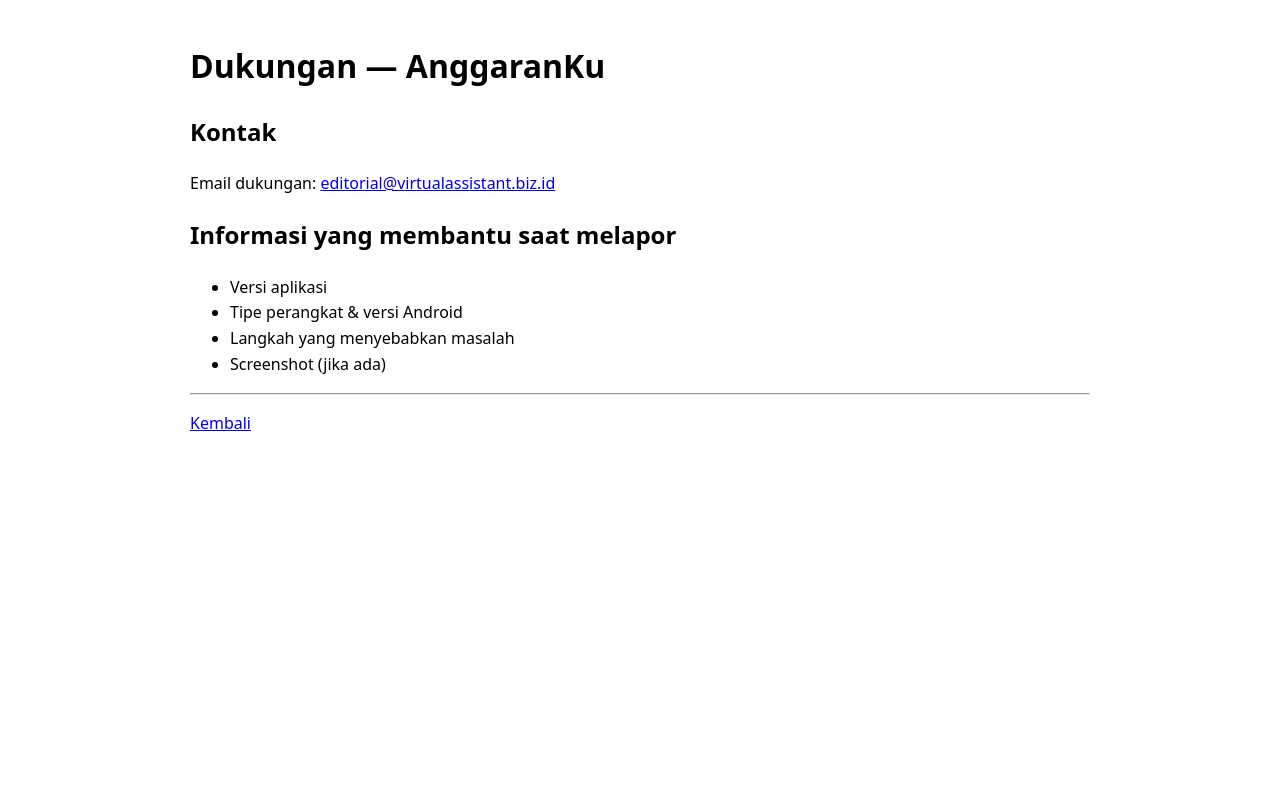
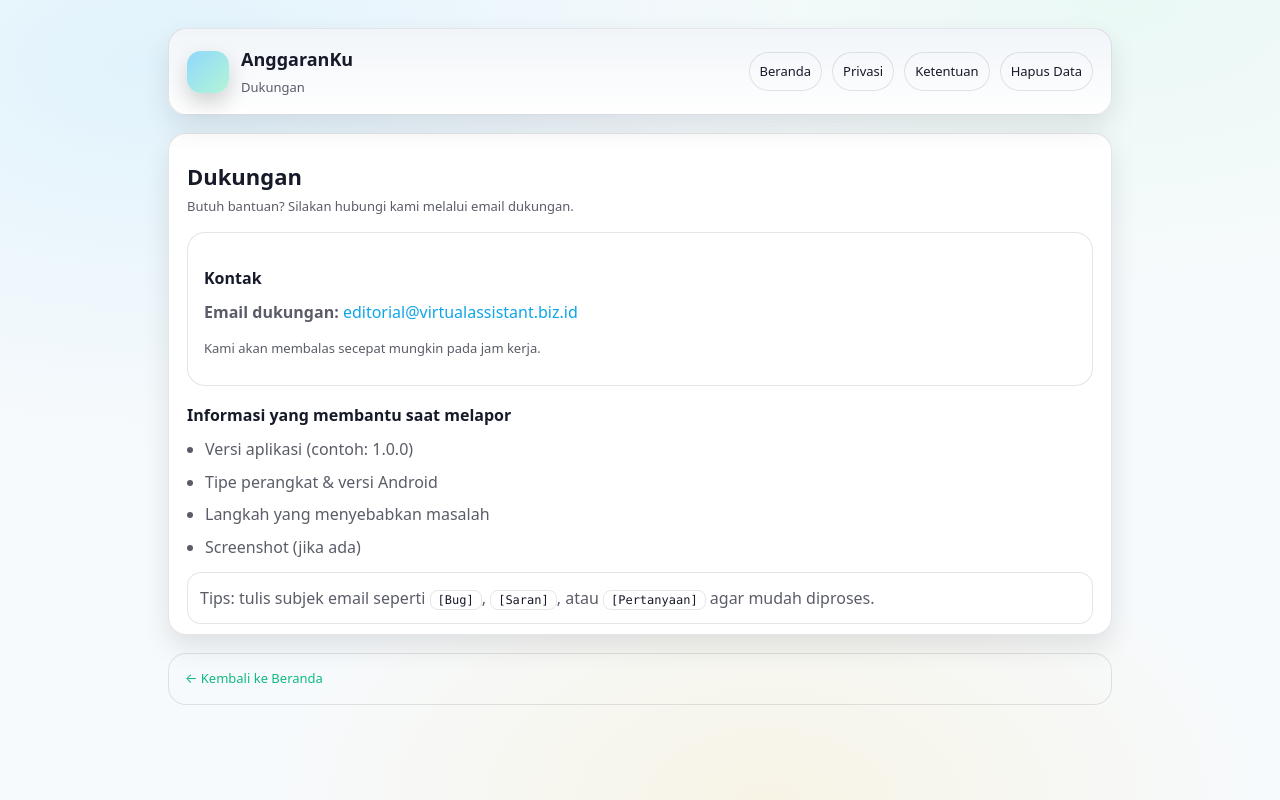
Before and after one commit to idvirtualassistant/AnggaranKu, a plain HTML site: page support.html in a window 1280 px wide. Drawn offline with Linux system fonts and the light colour scheme.

Commit message:
Update support.html

```diff
--- a/support.html
+++ b/support.html
@@ -3,23 +3,54 @@
 <head>
   <meta charset="utf-8" />
   <meta name="viewport" content="width=device-width,initial-scale=1" />
+  <meta name="description" content="Dukungan AnggaranKu. Kontak dan informasi pelaporan masalah." />
   <title>Dukungan — AnggaranKu</title>
+  <link rel="stylesheet" href="styles.css" />
 </head>
-<body style="font-family:system-ui;max-width:900px;margin:40px auto;line-height:1.6;padding:0 16px;">
-  <h1>Dukungan — AnggaranKu</h1>
+<body>
+  <div class="container">
+    <header class="topbar">
+      <div class="brand">
+        <div class="logo" aria-hidden="true"></div>
+        <div>
+          <h1>AnggaranKu</h1>
+          <p>Dukungan</p>
+        </div>
+      </div>
+      <nav class="nav" aria-label="Navigasi">
+        <a href="index.html">Beranda</a>
+        <a href="privacy.html">Privasi</a>
+        <a href="terms.html">Ketentuan</a>
+        <a href="deletion.html">Hapus Data</a>
+      </nav>
+    </header>
 
-  <h2>Kontak</h2>
-  <p>Email dukungan: <a href="mailto:editorial@virtualassistant.biz.id">editorial@virtualassistant.biz.id</a></p>
+    <main class="article">
+      <h2>Dukungan</h2>
+      <p class="meta">Butuh bantuan? Silakan hubungi kami melalui email dukungan.</p>
 
-  <h2>Informasi yang membantu saat melapor</h2>
-  <ul>
-    <li>Versi aplikasi</li>
-    <li>Tipe perangkat & versi Android</li>
-    <li>Langkah yang menyebabkan masalah</li>
-    <li>Screenshot (jika ada)</li>
-  </ul>
+      <div class="card" style="box-shadow:none;">
+        <h3>Kontak</h3>
+        <p><b>Email dukungan:</b> <a href="mailto:editorial@virtualassistant.biz.id">editorial@virtualassistant.biz.id</a></p>
+        <p class="small">Kami akan membalas secepat mungkin pada jam kerja.</p>
+      </div>
 
-  <hr />
-  <p><a href="index.html">Kembali</a></p>
+      <h3>Informasi yang membantu saat melapor</h3>
+      <ul>
+        <li>Versi aplikasi (contoh: 1.0.0)</li>
+        <li>Tipe perangkat & versi Android</li>
+        <li>Langkah yang menyebabkan masalah</li>
+        <li>Screenshot (jika ada)</li>
+      </ul>
+
+      <div class="callout">
+        Tips: tulis subjek email seperti <span class="kbd">[Bug]</span>, <span class="kbd">[Saran]</span>, atau <span class="kbd">[Pertanyaan]</span> agar mudah diproses.
+      </div>
+    </main>
+
+    <footer class="footer">
+      <div><a href="index.html">← Kembali ke Beranda</a></div>
+    </footer>
+  </div>
 </body>
 </html>
```
